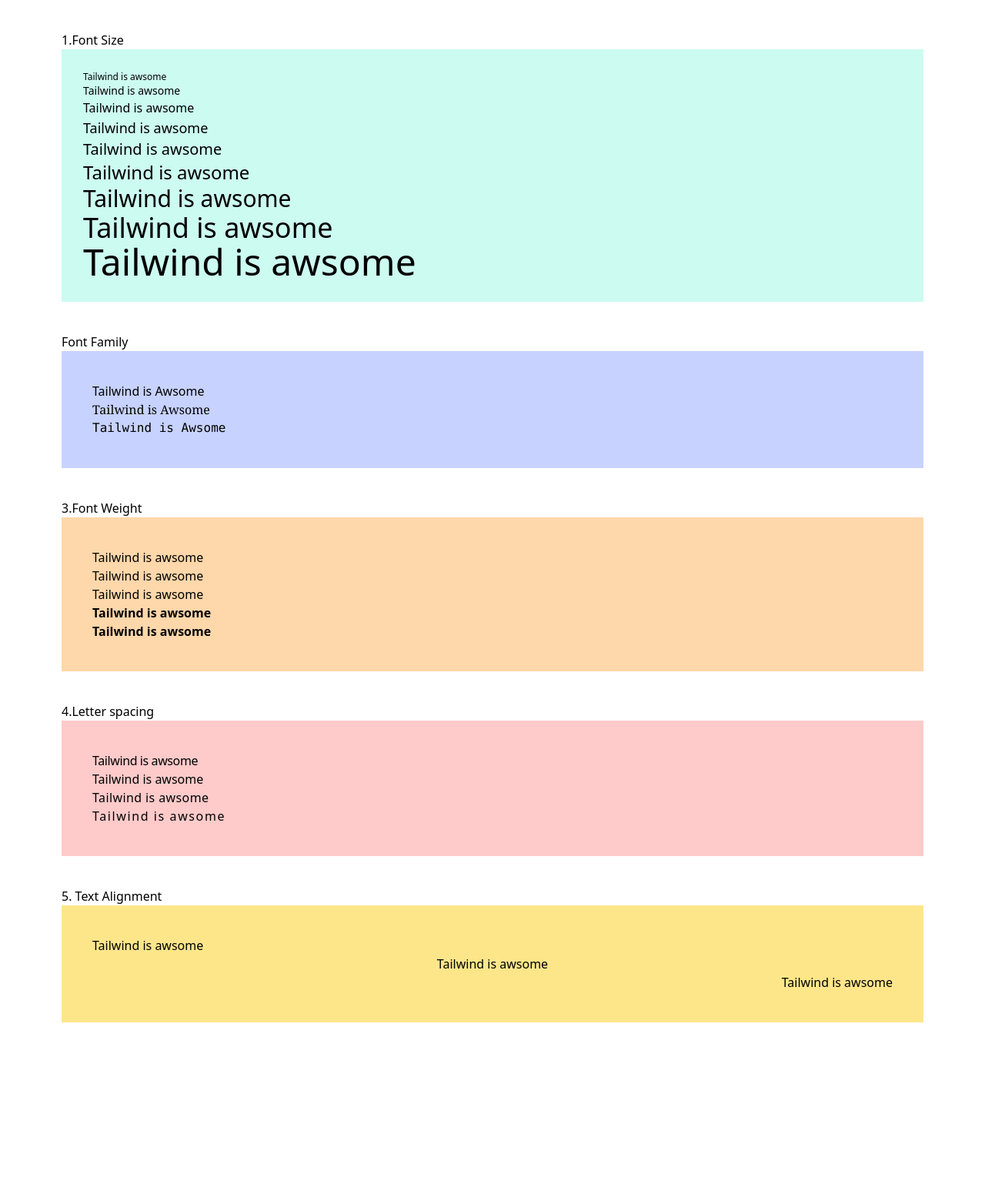
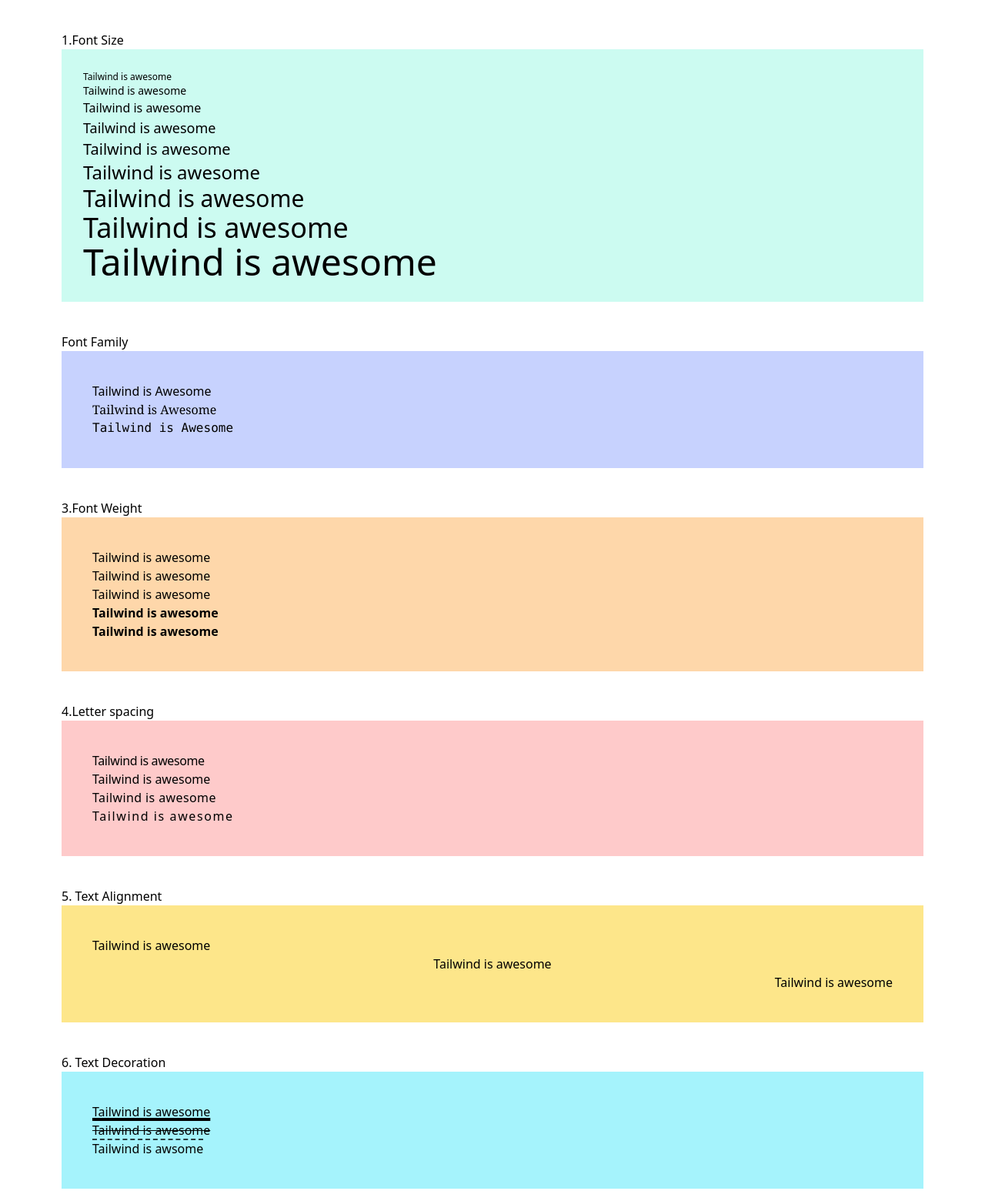
Before and after one commit to Ndungu-Jn/Tailwind_CSS, a plain HTML site: page 3. Typography/index.html in a window 1280 px wide. Shown: the part 40-1587 px from the top of the page at 77% size. Before the commit the page ends 1488 px from the top, so only its background shows below. Drawn offline with nearby package versions, Linux system fonts and the light colour scheme.

Commit message:
Text decoration and  text Transformation

```diff
--- a/3. Typography/index.html
+++ b/3. Typography/index.html
@@ -12,15 +12,15 @@
     <!-- https://tailwindcss.com/docs/font-size -->
      <h1>1.Font Size</h1>
      <div class="container bg-teal-100 p-7 mb-10">
-      <p class="text-xs">Tailwind is awsome</p>
-      <p class="text-sm">Tailwind is awsome</p>
-      <p class="text-base">Tailwind is awsome</p>
-      <p class="text-lg">Tailwind is awsome</p>
-      <p class="text-xl">Tailwind is awsome</p>
-      <p class="text-2xl">Tailwind is awsome</p>
-      <p class="text-3xl">Tailwind is awsome</p>
-      <p class="text-4xl">Tailwind is awsome</p>
-      <p class="text-5xl">Tailwind is awsome</p>
+      <p class="text-xs">Tailwind is awesome</p>
+      <p class="text-sm">Tailwind is awesome</p>
+      <p class="text-base">Tailwind is awesome</p>
+      <p class="text-lg">Tailwind is awesome</p>
+      <p class="text-xl">Tailwind is awesome</p>
+      <p class="text-2xl">Tailwind is awesome</p>
+      <p class="text-3xl">Tailwind is awesome</p>
+      <p class="text-4xl">Tailwind is awesome</p>
+      <p class="text-5xl">Tailwind is awesome</p>
 
      </div>
 
@@ -29,9 +29,9 @@
     <!-- https://tailwindcss.com/docs/font-family -->
      <h1>Font Family</h1>
      <div class="container bg-indigo-200 p-10 mb-10">
-      <p class="font-sans">Tailwind is Awsome</p>
-      <p class="font-serif">Tailwind is Awsome</p>
-      <p class="font-mono">Tailwind is Awsome</p>
+      <p class="font-sans">Tailwind is Awesome</p>
+      <p class="font-serif">Tailwind is Awesome</p>
+      <p class="font-mono">Tailwind is Awesome</p>
      </div>
 
 
@@ -40,11 +40,11 @@
     <!-- https://tailwindcss.com/docs/font-weight -->
      <h1>3.Font Weight</h1>
      <div class="container bg-orange-200 p-10 mb-10">
-      <p class="font-light">Tailwind is awsome</p>
-      <p class="font-normal">Tailwind is awsome</p>
-      <p class="font-medium">Tailwind is awsome</p>
-      <p class="font-semibold">Tailwind is awsome</p>
-      <p class="font-bold">Tailwind is awsome</p>
+      <p class="font-light">Tailwind is awesome</p>
+      <p class="font-normal">Tailwind is awesome</p>
+      <p class="font-medium">Tailwind is awesome</p>
+      <p class="font-semibold">Tailwind is awesome</p>
+      <p class="font-bold">Tailwind is awesome</p>
      </div>
 
 
@@ -53,10 +53,10 @@
     <!-- https://tailwindcss.com/docs/letter-spacing -->
     <h1>4.Letter spacing</h1>
     <div class="container bg-red-200 p-10 mb-10">
-     <p class="tracking-tight">Tailwind is awsome</p>
-     <p class="tracking-normal">Tailwind is awsome</p>
-     <p class="tracking-wide">Tailwind is awsome</p>
-     <p class="tracking-widest">Tailwind is awsome</p>
+     <p class="tracking-tight">Tailwind is awesome</p>
+     <p class="tracking-normal">Tailwind is awesome</p>
+     <p class="tracking-wide">Tailwind is awesome</p>
+     <p class="tracking-widest">Tailwind is awesome</p>
 
     </div>
 
@@ -64,23 +64,29 @@
     <!-- https://tailwindcss.com/docs/text-align -->
     <h1>5. Text Alignment</h1>
     <div class="container bg-amber-200 p-10 mb-10">
-      <p class="text-left">Tailwind is awsome</p>
-      <p class="text-center">Tailwind is awsome</p>
-      <p class="text-right">Tailwind is awsome</p>
-
-
-
+      <p class="text-left">Tailwind is awesome</p>
+      <p class="text-center">Tailwind is awesome</p>
+      <p class="text-right">Tailwind is awesome</p>
 
     </div>
 
     <!-- Text Decoration -->
     <!-- https://tailwindcss.com/docs/text-decoration-thickness -->
+    <h1>6. Text  Decoration</h1>
+    <div class="container bg-cyan-200 p-10 mb-10">
+      <p class="underline decoration-4">Tailwind is awesome</p>
+      <p class="line-through decoration-1">Tailwind is awesome</p>
+      <p class="overline decoration-dashed">Tailwind is awsome</p>
 
-    <!-- Decoration Style -->
-
-    <!-- Decoration Offset -->
+    </div>
 
     <!-- Text Transform -->
     <!-- https://tailwindcss.com/docs/text-transform -->
+    <h1>7. Text Transformation</h1>
+    <div class="container bg-pink-200 p-10 mb-10">
+      <p class="normal-case">Tailwind is awesome</p>
+      <p class="uppercase">Tailwind is awesome</p>
+      <p class="lowercase">Tailwind is awsome</p>
+      <p class="capitalize">Tailwind is awsome</p>
   </body>
 </html>
```
